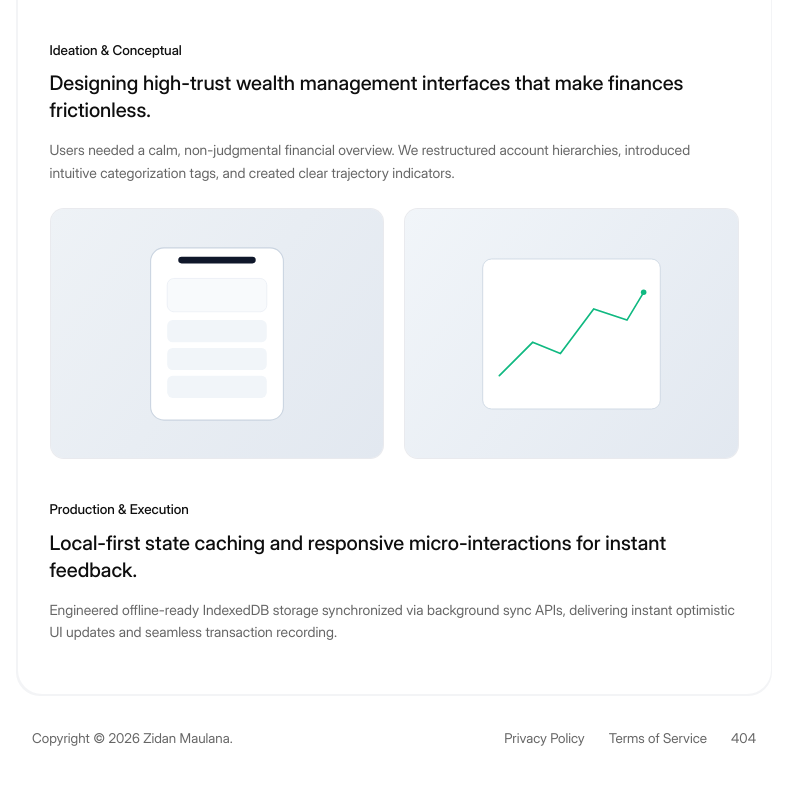
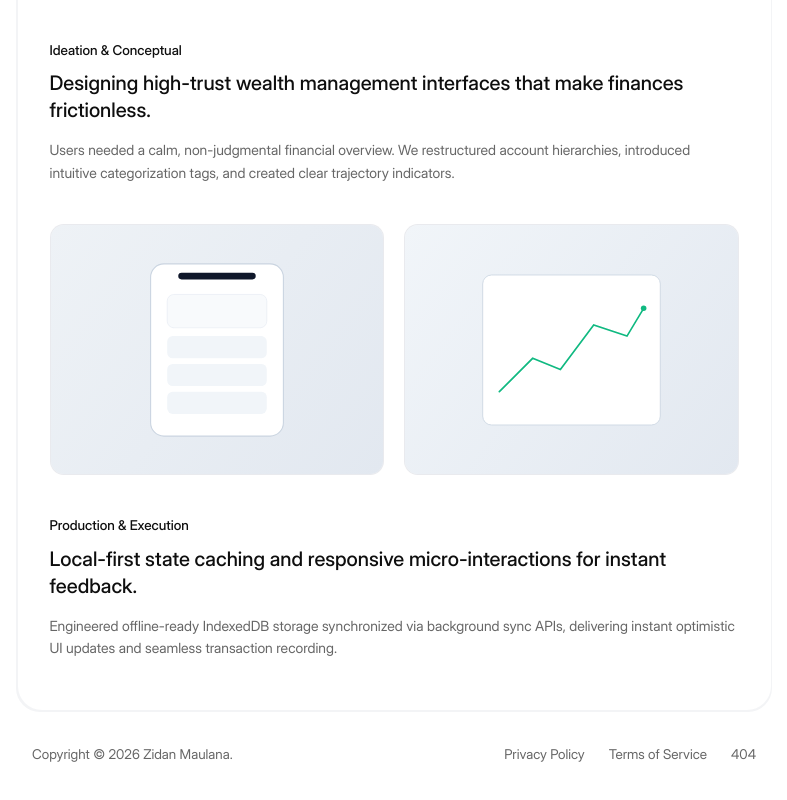
Before and after one commit to zidan-maulana/zidan-portfolio, a Next.js app: page /projects/finova-finance-app in a window 1280 px wide. Shown: the part 772-1572 px from the top of the page, without its empty margins (246-1033 px from the left). Built offline with nearby package versions, Linux system fonts and the light colour scheme.

Commit message:
style: balance bottom gap between section description and gallery cards

```diff
--- a/src/app/projects/[slug]/page.tsx
+++ b/src/app/projects/[slug]/page.tsx
@@ -142,7 +142,7 @@ export default async function ProjectDetailPage({ params }: ProjectPageProps) {
 
                     {/* Galeri Gambar 2 Kolom untuk Tahapan Ideation */}
                     {section.images && section.images.length > 0 && (
-                      <div className="mt-6 grid grid-cols-1 sm:grid-cols-2 gap-4 sm:gap-5">
+                      <div className="mt-8 sm:mt-10 grid grid-cols-1 sm:grid-cols-2 gap-4 sm:gap-5">
                         {section.images.map((img, imgIdx) => (
                           <div
                             key={imgIdx}
```
